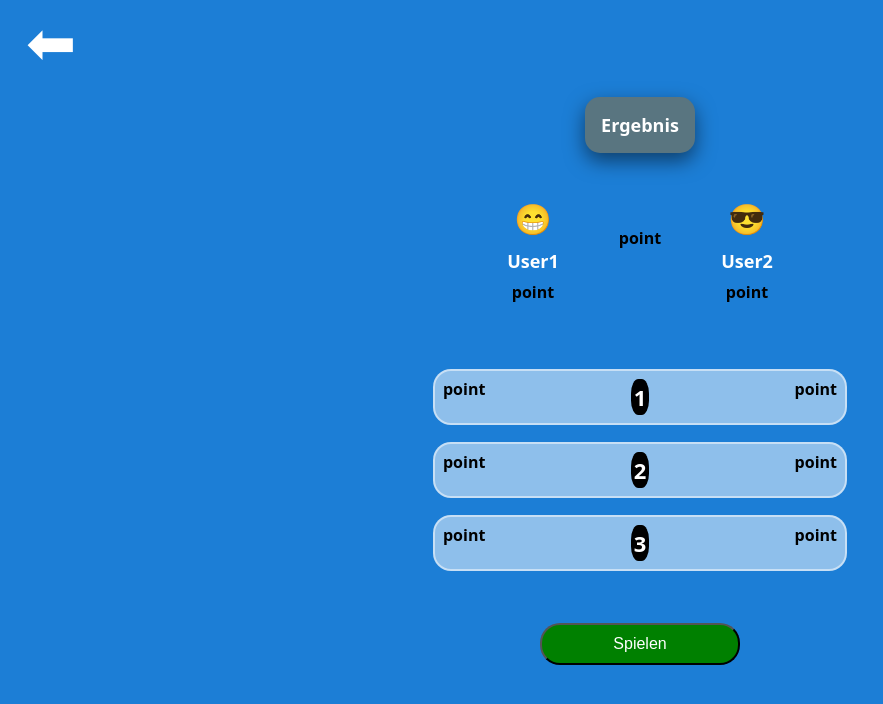
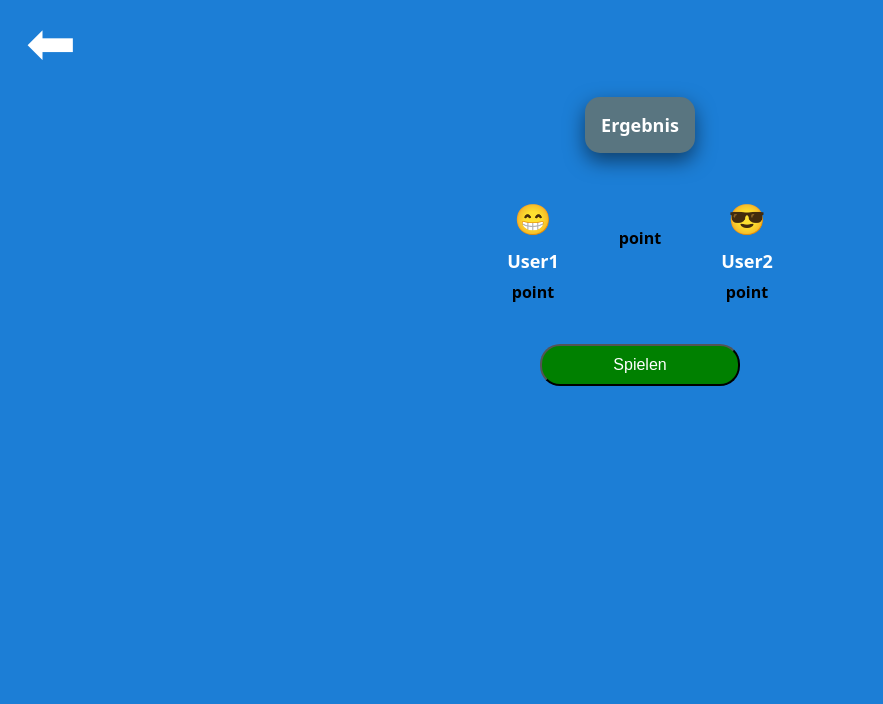
Before and after one commit to Efendi5/capstone-project, a Next.js app: page /ResultList in a window 1280 px wide. Shown: the top 704 px of the page, without its empty margins (0-883 px from the left). Built offline with nearby package versions, Linux system fonts and the light colour scheme.

Commit message:
modified components PlayAgainButton, Result, ResultList

```diff
--- a/components/ResultListPage/PlayAgainButton/index.js
+++ b/components/ResultListPage/PlayAgainButton/index.js
@@ -1,14 +1,16 @@
 import styled from "styled-components";
 import { useRouter } from "next/router";
 
-export default function PlayAgainButton() {
+export default function PlayAgainButton({ setPoints, points }) {
   const { push } = useRouter();
-  const handleNextClick = () => {
-    push("http://localhost:3000/");
+
+  const handlePlayAgainClick = () => {
+    setPoints([points[0], 0, 0]);
+    push("/");
   };
 
   return (
-    <StyledButtonPlayAgain onClick={handleNextClick} type="button">
+    <StyledButtonPlayAgain onClick={handlePlayAgainClick} type="button">
       Spielen
     </StyledButtonPlayAgain>
   );
--- a/components/ResultListPage/Result/index.js
+++ b/components/ResultListPage/Result/index.js
@@ -1,25 +1,52 @@
 import styled from "styled-components";
 import UserPoints from "../../QuizCardPage/UserPoints";
-import AnswerButtons from "../../QuizCardPage/AnswerButton";
-import QuizForm from "../../QuizCardPage/QuizForm";
+import { useState, useEffect } from "react";
 
-export default function Result({ points }) {
+export default function Result({ points, currentRound, onPointsUpdate }) {
+  const [newPoints, setNewPoints] = useState(points);
+
+  const handlePointsChange = (event) => {
+    const updatedPoints = [...newPoints];
+    updatedPoints[event.target.id] = parseInt(event.target.value);
+    setNewPoints(updatedPoints);
+  };
+
+  useEffect(() => {
+    onPointsUpdate(newPoints);
+  }, [newPoints]);
+
   return (
     <StyledDiv>
       <Row>
-        <UserPoints points={points} />
-        <RoundNumber>1</RoundNumber>
-        <UserPoints points={points} />
+        <UserPoints
+          points={newPoints[0]}
+          onChange={handlePointsChange}
+          id="0"
+        />
+        <RoundNumber>{currentRound}</RoundNumber>
+        <UserPoints
+          points={newPoints[1]}
+          onChange={handlePointsChange}
+          id="1"
+        />
       </Row>
       <Row>
-        <UserPoints points={points} />
-        <RoundNumber>2</RoundNumber>
-        <UserPoints points={points} />
+        <UserPoints
+          points={newPoints[1]}
+          onChange={handlePointsChange}
+          id="1"
+        />
+        <RoundNumber>{currentRound + 1}</RoundNumber>
+        <UserPoints
+          points={newPoints[2]}
+          onChange={handlePointsChange}
+          id="2"
+        />
       </Row>
       <Row>
-        <UserPoints points={points} />
-        <RoundNumber>3</RoundNumber>
-        <UserPoints points={points} />
+        <UserPoints points={null} />
+        <RoundNumber>{currentRound + 2}</RoundNumber>
+        <UserPoints points={null} />
       </Row>
     </StyledDiv>
   );
--- a/pages/ResultList/index.js
+++ b/pages/ResultList/index.js
@@ -4,13 +4,18 @@ import styled from "styled-components";
 import Result from "../../components/ResultListPage/Result";
 import PlayAgainButton from "../../components/ResultListPage/PlayAgainButton";
 import { useRouter } from "next/router";
+import { useState } from "react";
 
-export default function ResultList() {
+export default function ResultList({ handlePlayAgainClick }) {
   const router = useRouter();
-  const {
-    query: { points1 },
-  } = router;
-  console.log(points1);
+  const [points, setPoints] = useState([0, 0, 0]);
+
+  const handlePointsUpdate = (newPoints) => {
+    setPoints(newPoints);
+  };
+
+  const points1 = router.query.points1 ? parseInt(router.query.points1) : null;
+
   return (
     <StyledForm>
       <MainMenu />
@@ -18,8 +23,18 @@ export default function ResultList() {
         <strong>Ergebnis</strong>
       </StyledParagraph>
       <Header />
-      <Result />
-      <PlayAgainButton />
+      {points1 !== null && (
+        <Result
+          points={[points1, 0, 0]}
+          currentRound={1}
+          onPointsUpdate={(points) => handlePointsUpdate(points, 1)}
+        />
+      )}
+      <PlayAgainButton
+        onklick={handlePlayAgainClick}
+        setPoints={setPoints}
+        points={points}
+      />
     </StyledForm>
   );
 }
```
